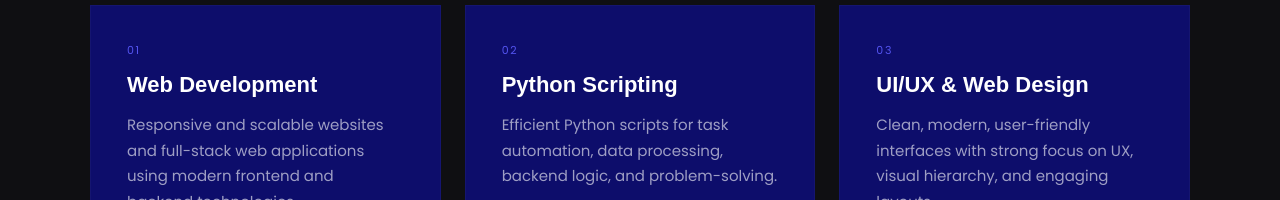
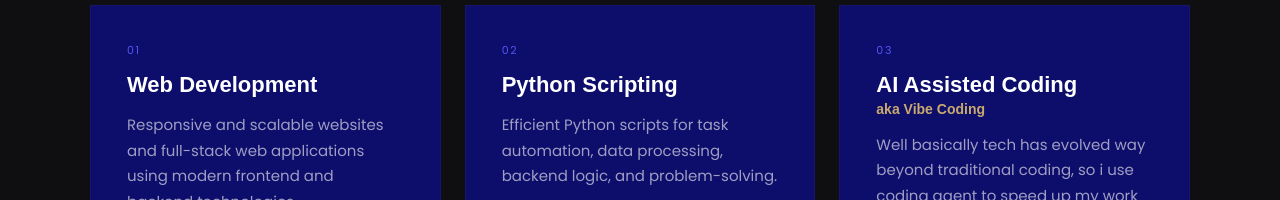
Before and after one commit to 0xDaruby/_0xdaruby_, a React (Vite) app: page / in a window 1280 px wide. Shown: the part 752-952 px from the top of the page. Built offline with nearby package versions, Linux system fonts and the light colour scheme; a web font is replaced by a local one.

Commit message:
My Services Update

```diff
--- a/src/components/services.jsx
+++ b/src/components/services.jsx
@@ -10,8 +10,15 @@ const services = [
     desc: "Efficient Python scripts for task automation, data processing, backend logic, and problem-solving.",
   },
   {
-    title: "UI/UX & Web Design",
-    desc: "Clean, modern, user-friendly interfaces with strong focus on UX, visual hierarchy, and engaging layouts.",
+    title: (
+      <>
+        AI Assisted Coding
+        <span className="block text-[#c8a96e] text-[12px] lg:text-[14px]">
+          aka Vibe Coding
+        </span>
+      </>
+    ),
+    desc: "Well basically tech has evolved way beyond traditional coding, so i use coding agent to speed up my work flow. Ps. Claude 101 Certified 😉",
   },
   {
     title: "System Architecture",
```
